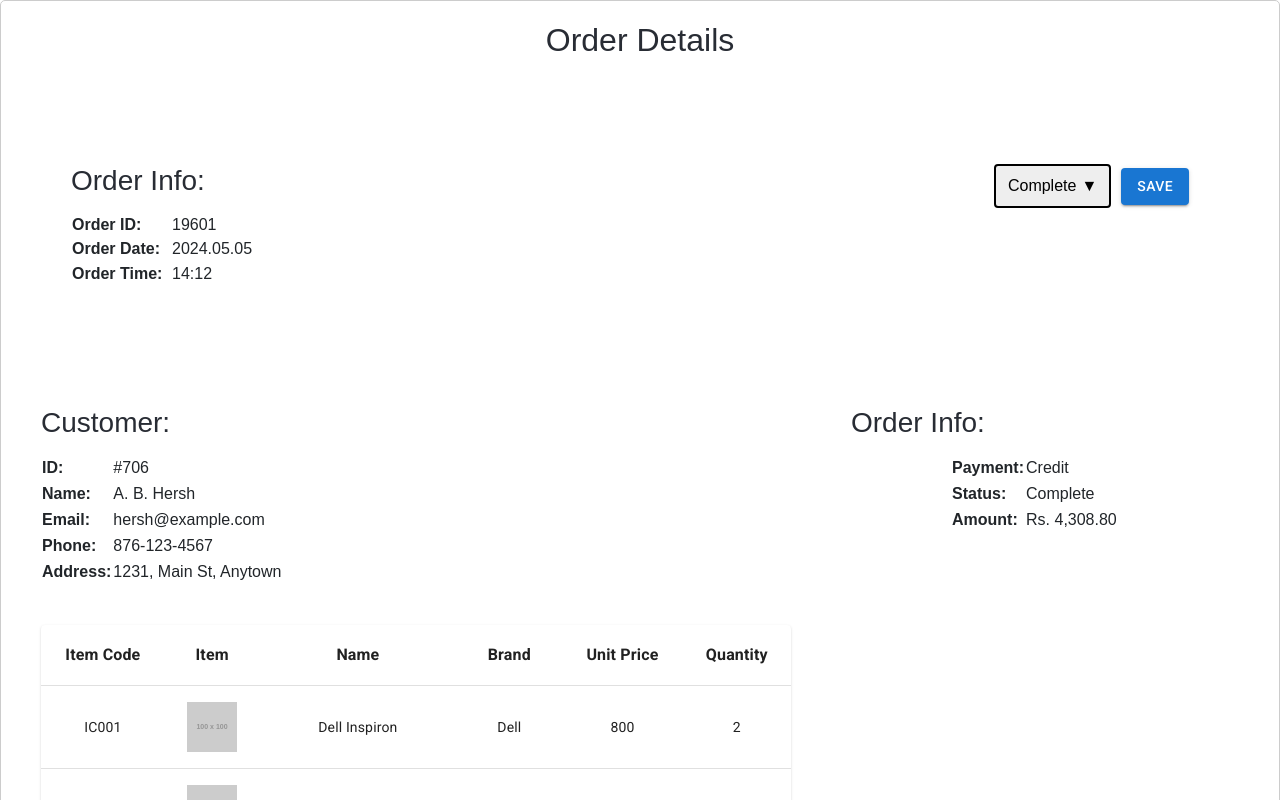
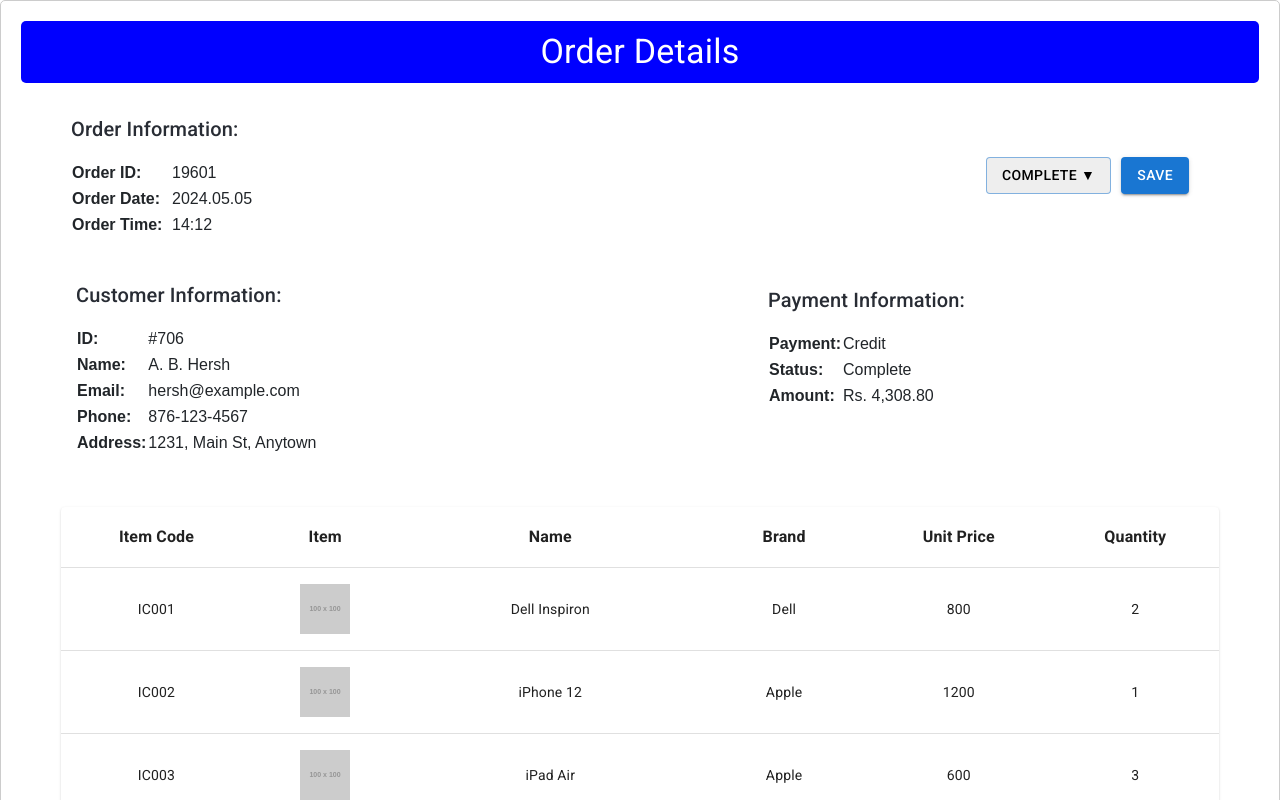
Before and after one commit to Heshan-404/Project-Dayul-Motors, a React (Vite) app in the folder FRONTEND/: page /admin/orderDetail/1 in a window 1280 px wide. Shown: the top 800 px of the page. Built offline with nearby package versions, Linux system fonts and the light colour scheme.

Commit message:
Order Details Update

```diff
--- a/FRONTEND/src/ProtectedRouteToAdminSignin.jsx
+++ b/FRONTEND/src/ProtectedRouteToAdminSignin.jsx
@@ -2,6 +2,10 @@
 import { Navigate, Outlet } from "react-router-dom";
 
 const ProtectedRouteToAdminSignin = ({ redirectPath = "/adminSign" }) => {
+  localStorage.setItem(
+    "adminToken",
+    "Bearer eyJhbGciOiJIUzI1NiIsInR5cCI6IkpXVCJ9.eyJlbWFpbCI6Imhlc2hhbnRoYXJ1c2hrYTIwMDJAZ21haWwuY29tIiwibGV2ZWwiOiIyIiwiaWF0IjoxNzE3MzQ4MTk2LCJleHAiOjE3NTMzNDQ1OTZ9.QsSUVievELFcAYocrMBVnkMZYdwbZ_-MwnaBB0-5tZ4"
+  );
   const adminToken = localStorage.getItem("adminToken");
 
   if (!adminToken) {
--- a/FRONTEND/src/axiosConfig.js
+++ b/FRONTEND/src/axiosConfig.js
@@ -1,7 +1,8 @@
 import axios from "axios";
 
 const axiosInstance = axios.create({
-  baseURL: "http://localhost:3000/api", // Set your base URL here
+  baseURL:
+    "https://project-dayul-motors-backend-git-main-heshan-404s-projects.vercel.app/api", // Set your base URL here
 });
 
 export default axiosInstance;
--- a/FRONTEND/src/components/AdminDashboard/OrderMNG/OrderDetail.jsx
+++ b/FRONTEND/src/components/AdminDashboard/OrderMNG/OrderDetail.jsx
@@ -1,18 +1,25 @@
-import { Button } from "@mui/material";
+import { Button, Menu, MenuItem, useMediaQuery, useTheme, Grid, Typography, Box } from "@mui/material";
 import { useState } from "react";
 import OrderItems from "./OrderItems";
 
 const OrderDetail = () => {
   const [orderStatus, setOrderStatus] = useState("Complete");
   const [selectedStatus, setSelectedStatus] = useState(orderStatus);
-  const [isDropdownOpen, setIsDropdownOpen] = useState(true);
+  const [anchorEl, setAnchorEl] = useState(null);
+  const theme = useTheme();
+  const isMobile = useMediaQuery(theme.breakpoints.down("sm"));
 
   const handleStatusChange = (newStatus) => {
     setSelectedStatus(newStatus);
+    setAnchorEl(null); // Close the dropdown
   };
 
-  const toggleDropdown = () => {
-    setIsDropdownOpen(!isDropdownOpen);
+  const handleClick = (event) => {
+    setAnchorEl(event.currentTarget);
+  };
+
+  const handleClose = () => {
+    setAnchorEl(null);
   };
 
   const handleSave = () => {
@@ -21,12 +28,8 @@ const OrderDetail = () => {
   };
 
   return (
-    <div
-      style={{
-        display: "grid",
-        gridTemplateColumns: "1fr 1fr",
-        gridTemplateRows: "auto auto 1fr",
-        gap: "20px",
+    <Box
+      sx={{
         padding: "20px",
         fontFamily: "Arial, sans-serif",
         border: "1px solid #ccc",
@@ -34,283 +37,155 @@ const OrderDetail = () => {
       }}
     >
       {/* Header Row */}
-      <div
-        style={{
-          gridColumn: "span 2",
+      <Box
+        sx={{
           textAlign: "center",
+          backgroundColor: "blue",  // Blue background for header
+          color: "white",  // White text for better contrast
+          padding: "10px",
+          borderRadius: "5px",
+          marginBottom: "20px",
         }}
       >
-        <h2 style={{ color: "#282c34", marginBottom: "15px" }}>
-          Order Details
-        </h2>
-      </div>
+        <Typography variant="h4" component="h2" sx={{ margin: 0 }}>Order Details</Typography>
+      </Box>
 
+      <Grid container spacing={2}>
         {/* Order Info */}
-      <div
-        style={{
-          gridRow: "2",
-          gridColumn: "1",
-          padding: "10px",
-        }}
-      >
-        <div
-          style={{
-            lineHeight: "1.2",
-          }}
-        >
-          <div
-            style={{
-              display: "flex",
-
-              marginBottom: "10px",
-            }}
-          >
-            <div
-              style={{
-                display: "grid",
-                gridTemplateColumns: "1fr 1fr",
-                gridTemplateRows: "auto auto 1fr",
-                gap: "20px",
-                padding: "20px",
-                fontFamily: "Arial, sans-serif",
-              }}
-            >
-              {/* ... (other parts of your component) */}
-
-              {/* Order Info */}
-              <div
-                style={{
-                  gridRow: "2",
-                  gridColumn: "1",
-                  padding: "20px",
-                }}
-              >
-                <div
-                  style={{
-                    lineHeight: "1.4",
-                  }}
-                >
-                  <h3 style={{ color: "#282c34", marginBottom: "15px" }}>
-                    Order Info:
-                  </h3>
-                  <table>
-                    <tbody>
-                      <tr>
-                        <td
-                          style={{
-                            fontWeight: "bold",
-                            marginRight: "8px",
-                            width: "100px",
-                          }}
-                        >
-                          Order ID:
-                        </td>
-                        <td style={{ marginLeft: "20px" }}>19601</td>
-                      </tr>
-                      <tr>
-                        <td
-                          style={{
-                            fontWeight: "bold",
-                            marginRight: "8px",
-                            width: "100px",
-                          }}
-                        >
-                          Order Date:
-                        </td>
-                        <td style={{ marginLeft: "20px" }}>2024.05.05</td>
-                      </tr>
-                      <tr>
-                        <td
-                          style={{
-                            fontWeight: "bold",
-                            marginRight: "8px",
-                            width: "100px",
-                          }}
-                        >
-                          Order Time:
-                        </td>
-                        <td style={{ marginLeft: "20px" }}>14:12</td>
-                      </tr>
-                    </tbody>
-                  </table>
-                </div>
-              </div>
-            </div>
-          </div>
-        </div>
-      </div>
+        <Grid item xs={12} md={6}>
+          <Box sx={{ padding: "10px" }}>
+            <Typography variant="h6" component="h3" sx={{ color: "#282c34", marginBottom: "15px", marginLeft: "40px" }}>
+              Order Information:
+            </Typography>
+            <Box component="table" sx={{ marginLeft: "40px" }}>
+              <Box component="tbody">
+                <Box component="tr">
+                  <Box component="td" sx={{ fontWeight: "bold", width: "100px" }}>Order ID:</Box>
+                  <Box component="td" sx={{ marginLeft: "20px" }}>19601</Box>
+                </Box>
+                <Box component="tr">
+                  <Box component="td" sx={{ fontWeight: "bold", width: "100px" }}>Order Date:</Box>
+                  <Box component="td" sx={{ marginLeft: "20px" }}>2024.05.05</Box>
+                </Box>
+                <Box component="tr">
+                  <Box component="td" sx={{ fontWeight: "bold", width: "100px" }}>Order Time:</Box>
+                  <Box component="td" sx={{ marginLeft: "20px" }}>14:12</Box>
+                </Box>
+              </Box>
+            </Box>
+          </Box>
+        </Grid>
 
         {/* Change Status and Save Button */}
-      <div
-        style={{
-          gridRow: "2",
-          gridColumn: "2",
-          textAlign: "right",
-          padding: "70px",
-        }}
-      >
-        <div
-          style={{
-            display: "flex",
-            justifyContent: "flex-end",
-            alignItems: "center",
-          }}
-        >
-          <div
-            style={{
-              position: "relative",
-              display: "inline-block",
-            }}
-          >
-            <button
-              style={{
-                padding: "8px 12px",
-                border: "2px solid black",
-                borderRadius: "4px",
-                fontSize: "16px",
-                cursor: "pointer",
-                color: "black",
+        <Grid item xs={12} md={6} sx={{ display: "flex", justifyContent: "flex-end", alignItems: "center", paddingRight: isMobile ? "10px" : "70px", paddingBottom: isMobile ? "10px" : "0" }}>
+          <Box sx={{ display: "flex", alignItems: "center", flexDirection: isMobile ? "column" : "row" }}>
+            <Button
+              variant="outlined"
+              onClick={handleClick}
+              sx={{
                 backgroundColor:
                   selectedStatus === "Canceled"
                     ? "red"
                     : selectedStatus === "Completed"
                     ? "green"
                     : "#eee",
-              }}
-              onClick={toggleDropdown}
-            >
-              {selectedStatus}
-              <span style={{ marginLeft: "5px" }} className="dropdown-arrow">
-                ▼
-              </span>
-            </button>
-            {!isDropdownOpen && (
-              <div
-                style={{
-                  position: "absolute",
-                  backgroundColor: "",
-                  boxShadow: "0px 8px 16px 0px rgba(0, 0, 0, 0.2)",
-                  zIndex: "1",
-                  right: "0",
+                color: selectedStatus === "Canceled" || selectedStatus === "Completed" ? "white" : "black",
+                marginBottom: isMobile ? "10px" : "0",
               }}
             >
-                <button
-                  style={{
-                    display: "block",
-                    padding: "8px 12px",
-                    textAlign: "left",
-                    width: "100%",
-                    border: "none",
-                    backgroundColor: "green",
-                    cursor: "pointer",
-                    color: "white",
-                  }}
+              {selectedStatus} ▼
+            </Button>
+            <Menu anchorEl={anchorEl} open={Boolean(anchorEl)} onClose={handleClose}>
+              <MenuItem
                 onClick={() => handleStatusChange("Completed")}
+                sx={{ backgroundColor: "green", color: "white" }}
               >
                 Completed
-                </button>
-                <button
-                  style={{
-                    display: "block",
-                    padding: "8px 12px",
-                    textAlign: "left",
-                    width: "100%",
-                    border: "none",
-                    backgroundColor: "red",
-                    cursor: "pointer",
-                    color: "white",
-                  }}
+              </MenuItem>
+              <MenuItem
                 onClick={() => handleStatusChange("Canceled")}
+                sx={{ backgroundColor: "red", color: "white" }}
               >
                 Canceled
-                </button>
-              </div>
-            )}
-          </div>
+              </MenuItem>
+            </Menu>
             <Button
               variant="contained"
-            sx={{ marginLeft: "10px" }}
+              sx={{ marginLeft: isMobile ? "0" : "10px", marginTop: isMobile ? "10px" : "0" }}
               color="primary"
               onClick={handleSave}
             >
               Save
             </Button>
-        </div>
-      </div>
+          </Box>
+        </Grid>
 
         {/* Customer Info */}
-      <div
-        style={{
-          gridRow: "3",
-          gridColumn: "1",
-          padding: "20px",
-        }}
-      >
-        <h3 style={{ color: "#282c34", marginBottom: "15px" }}>Customer:</h3>
-        <table>
-          <tbody>
-            <tr>
-              <td style={{ fontWeight: "bold", marginRight: "8px" }}>ID:</td>
-              <td>#706</td>
-            </tr>
-            <tr>
-              <td style={{ fontWeight: "bold", marginRight: "8px" }}>Name:</td>
-              <td>A. B. Hersh</td>
-            </tr>
-            <tr>
-              <td style={{ fontWeight: "bold", marginRight: "8px" }}>Email:</td>
-              <td>hersh@example.com</td>
-            </tr>
-            <tr>
-              <td style={{ fontWeight: "bold", marginRight: "8px" }}>Phone:</td>
-              <td>876-123-4567</td>
-            </tr>
-            <tr>
-              <td style={{ fontWeight: "bold", marginRight: "8px" }}>
-                Address:
-              </td>
-              <td>1231, Main St, Anytown</td>
-            </tr>
-          </tbody>
-        </table>
-      </div>
+        <Grid item xs={12} md={6}>
+          <Box sx={{ padding: "15px", marginLeft: isMobile ? "0" : "40px" }}>
+            <Typography variant="h6" component="h3" sx={{ color: "#282c34", marginBottom: "15px" }}>
+              Customer Information:
+            </Typography>
+            <Box component="table">
+              <Box component="tbody">
+                <Box component="tr">
+                  <Box component="td" sx={{ fontWeight: "bold", marginRight: "8px" }}>ID:</Box>
+                  <Box component="td">#706</Box>
+                </Box>
+                <Box component="tr">
+                  <Box component="td" sx={{ fontWeight: "bold", marginRight: "8px" }}>Name:</Box>
+                  <Box component="td">A. B. Hersh</Box>
+                </Box>
+                <Box component="tr">
+                  <Box component="td" sx={{ fontWeight: "bold", marginRight: "8px" }}>Email:</Box>
+                  <Box component="td">hersh@example.com</Box>
+                </Box>
+                <Box component="tr">
+                  <Box component="td" sx={{ fontWeight: "bold", marginRight: "8px" }}>Phone:</Box>
+                  <Box component="td">876-123-4567</Box>
+                </Box>
+                <Box component="tr">
+                  <Box component="td" sx={{ fontWeight: "bold", marginRight: "8px" }}>Address:</Box>
+                  <Box component="td">1231, Main St, Anytown</Box>
+                </Box>
+              </Box>
+            </Box>
+          </Box>
+        </Grid>
 
-      {/* Order Details */}
-      <div
-        style={{
-          gridRow: "3",
-          gridColumn: "2",
-          textAlign: "left",
-          padding: "20px",
-        }}
-      >
-        <h3 style={{ color: "#282c34", marginBottom: "15px" }}>Order Info:</h3>
-        <table style={{ textAlign: "left", marginLeft: "100px" }}>
-          {/* Order Info Table: Right Alignment */}
-          <tbody>
-            <tr>
-              <td style={{ fontWeight: "bold", marginRight: "50px" }}>
-                Payment:
-              </td>
-              <td>Credit</td>
-            </tr>
-            <tr>
-              <td style={{ fontWeight: "bold", marginRight: "8px" }}>
-                Status:
-              </td>
-              <td>{orderStatus}</td>
-            </tr>
-            <tr>
-              <td style={{ fontWeight: "bold", marginRight: "8px" }}>
-                Amount:
-              </td>
-              <td>Rs. 4,308.80</td>
-            </tr>
-          </tbody>
-        </table>
-      </div>
+        {/* Payment Info */}
+        <Grid item xs={12} md={6}>
+          <Box sx={{ padding: "20px" }}>
+            <Typography variant="h6" component="h3" sx={{ color: "#282c34", marginBottom: "15px", marginLeft: "100px" }}>
+              Payment Information:
+            </Typography>
+            <Box component="table" sx={{ textAlign: "left", marginLeft: "100px" }}>
+              <Box component="tbody">
+                <Box component="tr">
+                  <Box component="td" sx={{ fontWeight: "bold", marginRight: "50px" }}>Payment:</Box>
+                  <Box component="td">Credit</Box>
+                </Box>
+                <Box component="tr">
+                  <Box component="td" sx={{ fontWeight: "bold", marginRight: "8px" }}>Status:</Box>
+                  <Box component="td">{orderStatus}</Box>
+                </Box>
+                <Box component="tr">
+                  <Box component="td" sx={{ fontWeight: "bold", marginRight: "8px" }}>Amount:</Box>
+                  <Box component="td">Rs. 4,308.80</Box>
+                </Box>
+              </Box>
+            </Box>
+          </Box>
+        </Grid>
+
+        {/* Order Items */}
+        <Grid item xs={12}>
+          <Box sx={{ padding: "20px" }}>
             <OrderItems />
-    </div>
+          </Box>
+        </Grid>
+      </Grid>
+    </Box>
   );
 };
 
```
Also changed, not shown: FRONTEND/src/App.jsx (line endings or trailing spaces), 1 other file (tests, documents, lock files or other folders). Lines whose indentation alone changed are shown as unchanged.
